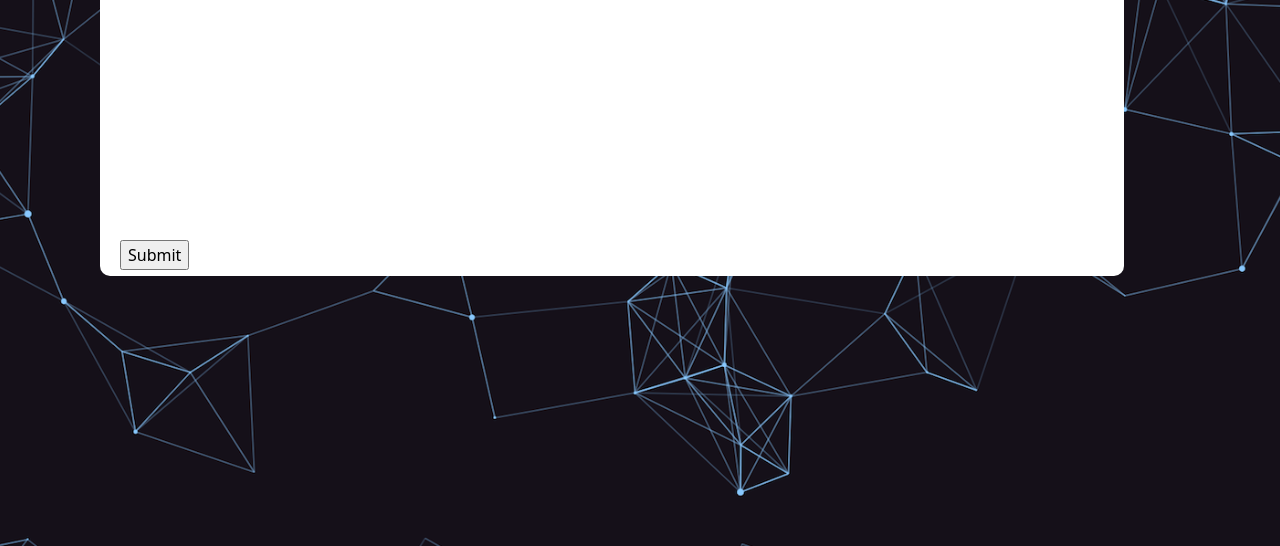
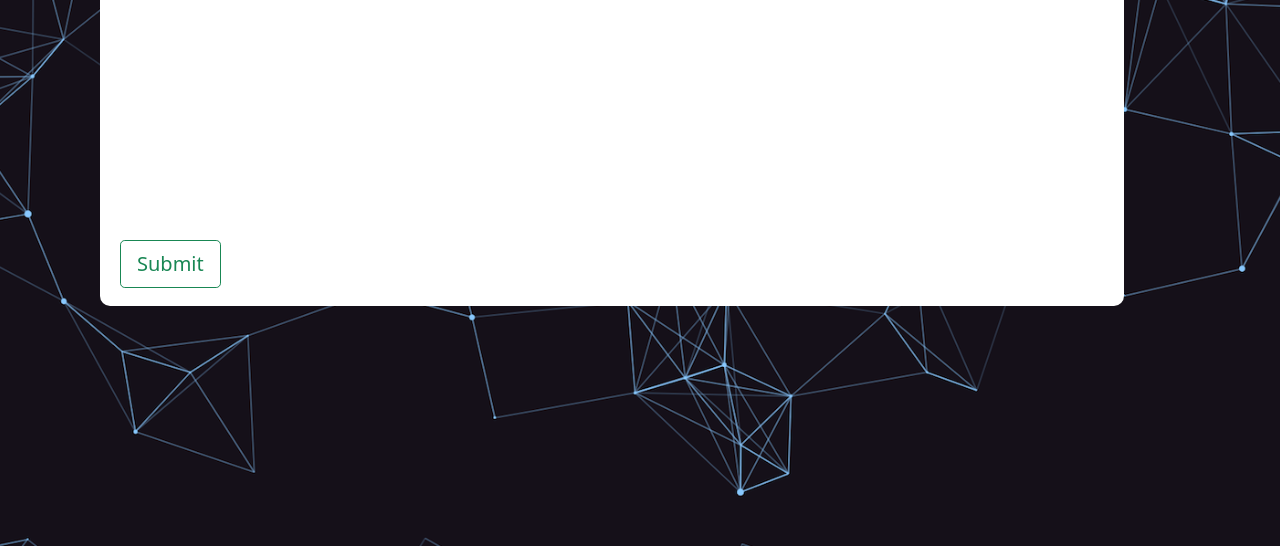
Before and after one commit to KiranJ2000/hellodiary, a Django app: page /create_diary/ in a window 1280 px wide. Shown: the part 1096-1642 px from the top of the page. Run offline with Django 3.2, Linux system fonts and the light colour scheme; the visitor is signed in with stand-in values (Sample User, id 1); some libraries are stand-ins or nearby versions.

Commit message:
added gitignore and fixed the submit button

```diff
--- a/hellodiary/diary/static/style/home.css
+++ b/hellodiary/diary/static/style/home.css
@@ -88,7 +88,7 @@
 
 .create-diary-outer {
     background-color: white;
-    height: 1200px;
+    height: 1230px;
     width: 80%;
     margin: 100px 100px 0 100px;
     border-radius: 10px;
--- a/hellodiary/diary/templates/create_diary.html
+++ b/hellodiary/diary/templates/create_diary.html
@@ -26,7 +26,7 @@
                 <div class="diary-outer">
                     {{form.diary_entry}}
                 </div>
-                <input type="submit" name="create_diary">
+                <input class="btn btn-outline-success btn-lg" type="submit" name="create_diary">
             </div>
         </div>
     </form>
```
Also changed, not shown: 1 other file.
